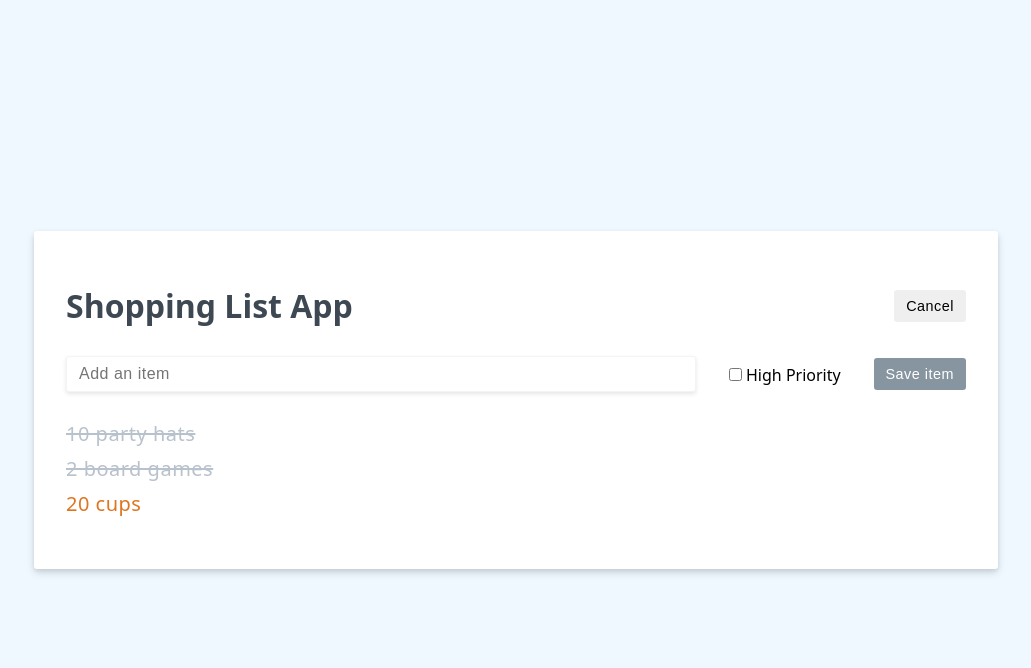
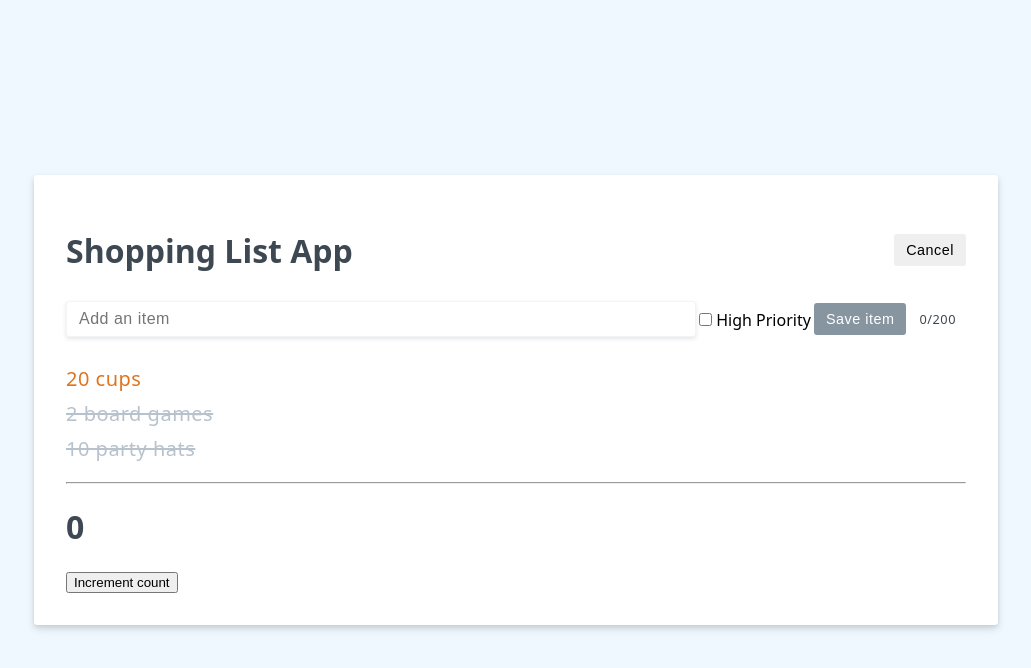
Before and after one commit to M-ds/vue-learning, a Vue app in the folder vue-composition/: page / in a window 1280 px wide. Both pictures are taken after a click on the button "Add item". Shown: the top 668 px of the page, without its empty margins (124-1155 px from the left). Built offline with nearby package versions, Linux system fonts and the light colour scheme.

Commit message:
vue-composition - finishing up

```diff
--- a/vue-composition/src/App.vue
+++ b/vue-composition/src/App.vue
@@ -1,5 +1,6 @@
 <script setup>
-import { ref } from "vue";
+import { ref, computed } from "vue";
+import ReactiveComponent from "@/ReactiveComponent";
 
 // ref =  Reactive references.
 const header = ref("Shopping List App");
@@ -12,6 +13,7 @@ const items = ref([
 const newItem = ref("");
 const newItemHighPriority = ref(false);
 
+// Methods defined
 const saveItem = () => {
   items.value.push({
     id: items.value.length + 1,
@@ -29,6 +31,17 @@ const doEdit = (e) => {
 const togglePurchased = (item) => {
   item.purchased = !item.purchased;
 };
+
+// Computed properties
+const characterCount = computed(() => {
+  return newItem.value.length;
+});
+
+// Keep in mind you should always return something
+const reversedItems = computed(() => {
+  // We don't want to alter the order of the values.
+  return [...items.value].reverse();
+});
 </script>
 
 <template>
@@ -49,11 +62,12 @@ const togglePurchased = (item) => {
     <button class="btn btn-primary" :disabled="newItem.length < 5">
       Save item
     </button>
+    <p class="counter">{{ characterCount }}/200</p>
   </form>
   <ul>
     <li
       @click="togglePurchased(item)"
-      v-for="item in items"
+      v-for="item in reversedItems"
       class="static-class"
       :class="{ strikeout: item.purchased, priority: item.highPriority }"
       :key="item.id"
@@ -62,6 +76,8 @@ const togglePurchased = (item) => {
     </li>
   </ul>
   <p v-if="!items.length">Nothing to see here</p>
+
+  <reactive-component />
 </template>
 
 <style lang="scss">
--- /dev/null
+++ b/vue-composition/src/ReactiveComponent.vue
@@ -0,0 +1,24 @@
+<script setup>
+import { reactive } from "vue";
+
+/*
+ * Differences between ref and reactive.
+ * ref works on Primitives (String, Number, Boolean)
+ * reactive works only on Objects and Arrays.
+ * ---
+ * reactive does not need to be value defined
+ * ref always refers to a value with value
+ * ---
+ * reactive is not easily replaced. Thus, it makes it difficult to create an new stat object.
+ */
+const state = reactive({ count: 0 });
+const increment = () => {
+  state.count++;
+};
+</script>
+
+<template>
+  <hr />
+  <h1>{{ state.count }}</h1>
+  <button @click="increment">Increment count</button>
+</template>
```
Also changed, not shown: 1 other file (tests, documents, lock files or other folders).
